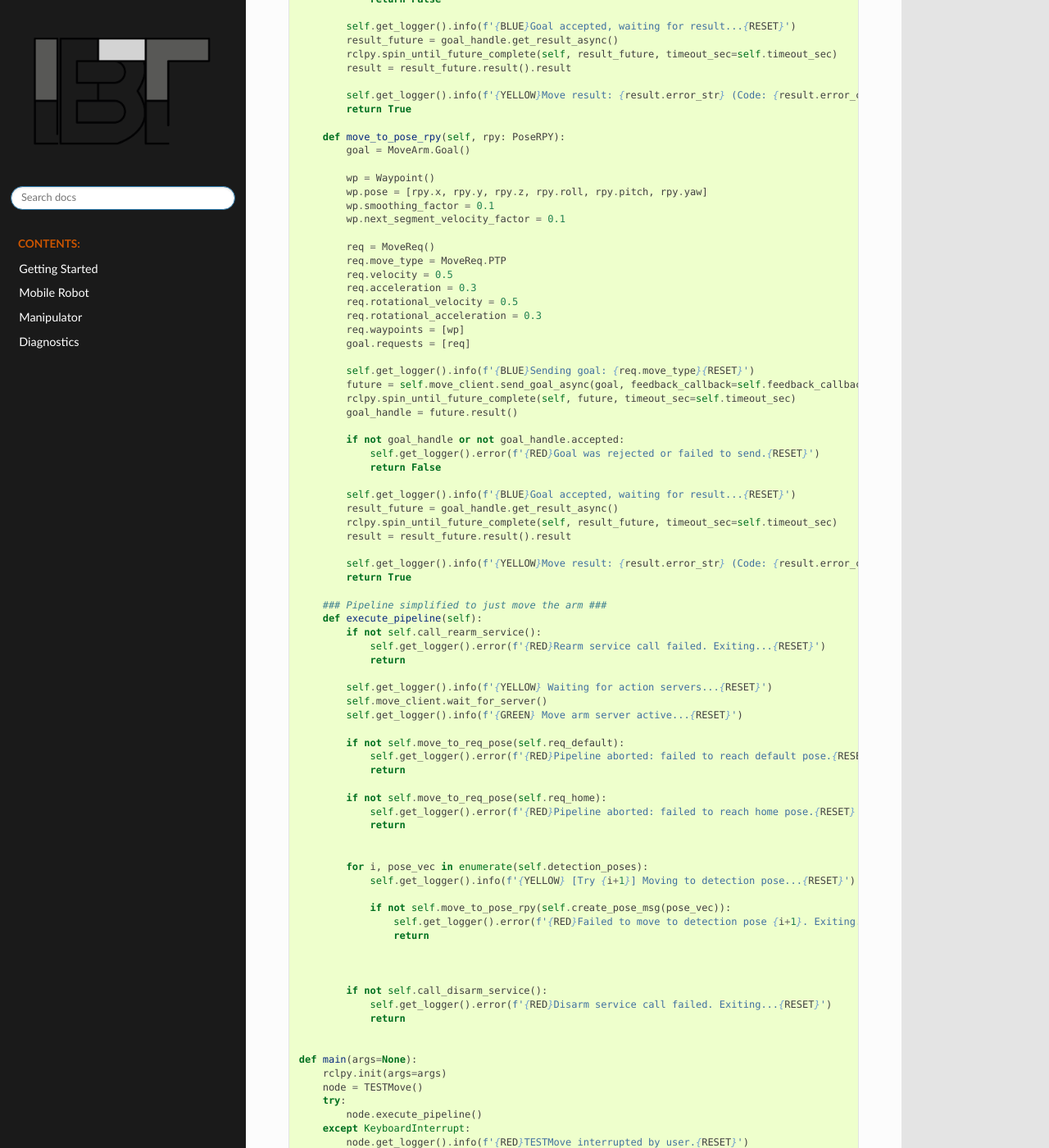
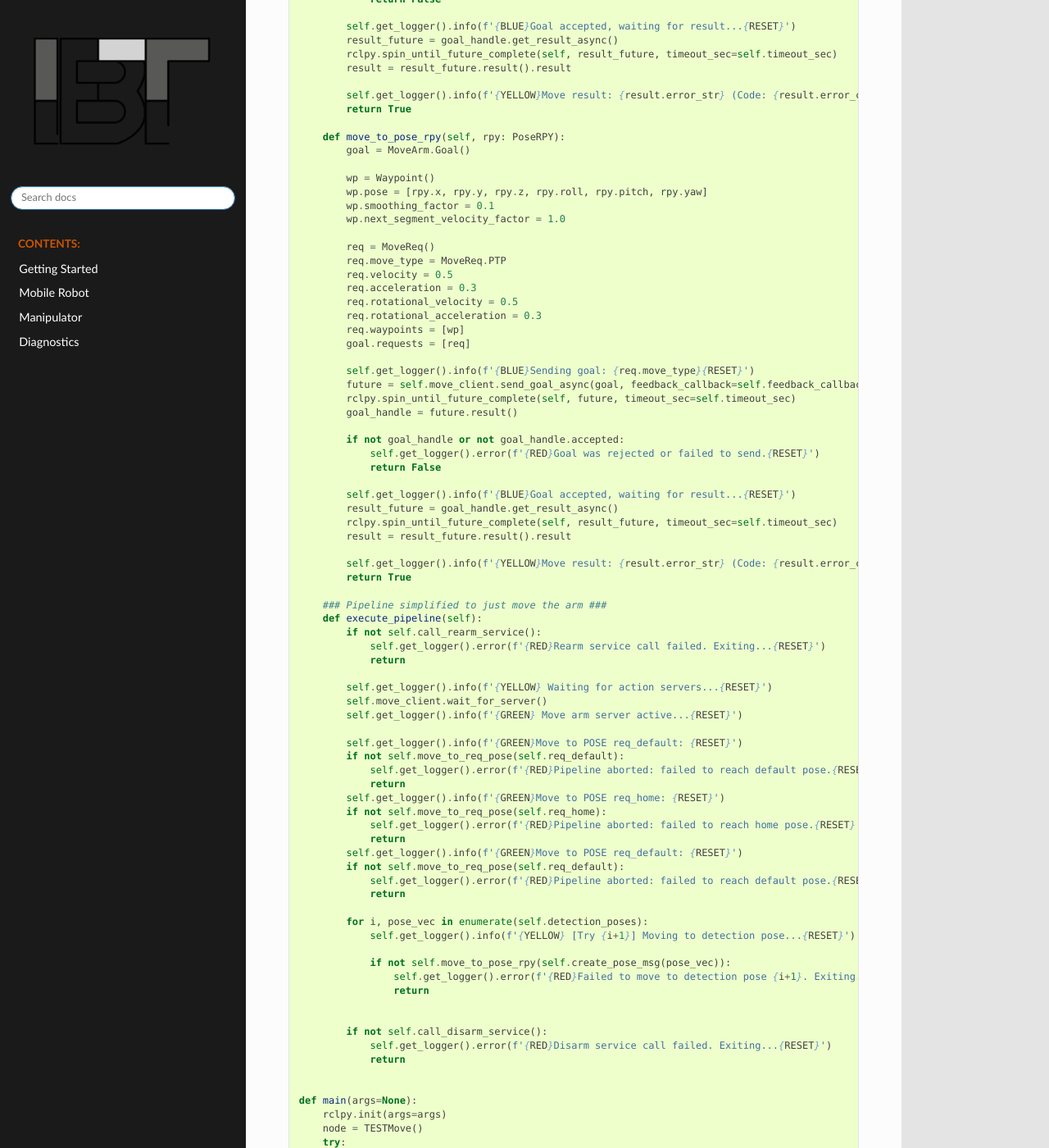
Before and after one commit to InnoboticsSRL/InnoboticsSRL.github.io, a Sphinx documentation site: the page built from docs/pages/features/pkgs/ibt_ros2_driver/ibt_ros2_driver.md, in a window 1280 px wide and 1400 px high, scrolled down 3707 px. Shown: the whole window at 82% size. Built offline with Sphinx 7.4.7 and the Read the Docs theme 3.1.0, drawn with Linux system fonts in a browser that asks for light colours; some of the changed text lies outside the part shown.

````diff
--- a/docs/conf.py
+++ b/docs/conf.py
@@ -9,7 +9,7 @@
 project = 'ComboFox'
 copyright = '2025, Innobotics'
 author = 'Innobotics'
-release = '2.0.0'
+release = '2.0.1'
 
 # -- General configuration ---------------------------------------------------
 # https://www.sphinx-doc.org/en/master/usage/configuration.html#general-configuration
--- a/docs/pages/features/pkgs/ibt_ros2_driver/ibt_ros2_driver.md
+++ b/docs/pages/features/pkgs/ibt_ros2_driver/ibt_ros2_driver.md
@@ -108,17 +108,16 @@ class TESTMove(Node):
         self.req_home.waypoints = [self.wp_home]
 
         self.wp_default = Waypoint()
-        # in joint
         self.wp_default.pose = [-1.361, -0.578, 1.607, 0.038, 0.384, 0.000]
         self.wp_default.smoothing_factor = 0.1
         self.wp_default.next_segment_velocity_factor = 0.1
 
         self.req_default = MoveReq()
         self.req_default.move_type = MoveReq.JOINT
-        self.req_home.velocity = 0.5
-        self.req_home.acceleration = 0.3
-        self.req_home.rotational_velocity = 0.5
-        self.req_home.rotational_acceleration = 0.3
+        self.req_default.velocity = 0.5
+        self.req_default.acceleration = 0.3
+        self.req_default.rotational_velocity = 0.5
+        self.req_default.rotational_acceleration = 0.3
         self.req_default.waypoints = [self.wp_default]
 
         # Detection poses in xyzRPY format wrt base_link
@@ -201,7 +201,7 @@ class TESTMove(Node):
         wp = Waypoint()
         wp.pose = [rpy.x, rpy.y, rpy.z, rpy.roll, rpy.pitch, rpy.yaw]
         wp.smoothing_factor = 0.1
-        wp.next_segment_velocity_factor = 0.1
+        wp.next_segment_velocity_factor = 1.0
 
         req = MoveReq()
         req.move_type = MoveReq.PTP
@@ -239,14 +239,18 @@ class TESTMove(Node):
         self.move_client.wait_for_server()
         self.get_logger().info(f'{GREEN} Move arm server active...{RESET}')
 
+        self.get_logger().info(f'{GREEN}Move to POSE req_default: {RESET}')
         if not self.move_to_req_pose(self.req_default):
             self.get_logger().error(f'{RED}Pipeline aborted: failed to reach default pose.{RESET}')
             return
-
+        self.get_logger().info(f'{GREEN}Move to POSE req_home: {RESET}')
         if not self.move_to_req_pose(self.req_home):
             self.get_logger().error(f'{RED}Pipeline aborted: failed to reach home pose.{RESET}')
             return
-
+        self.get_logger().info(f'{GREEN}Move to POSE req_default: {RESET}')
+        if not self.move_to_req_pose(self.req_default):
+            self.get_logger().error(f'{RED}Pipeline aborted: failed to reach default pose.{RESET}')
+            return
 
         for i, pose_vec in enumerate(self.detection_poses):
             self.get_logger().info(f'{YELLOW} [Try {i+1}] Moving to detection pose...{RESET}')
@@ -254,7 +258,6 @@ class TESTMove(Node):
             if not self.move_to_pose_rpy(self.create_pose_msg(pose_vec)):
                 self.get_logger().error(f'{RED}Failed to move to detection pose {i+1}. Exiting...{RESET}')
                 return
-
 
 
         if not self.call_disarm_service():
@@ -275,4 +278,5 @@ def main(args=None):
 
 if __name__ == '__main__':
     main()
+
 ```
````
Also changed, not shown: other parts of docs/pages/features/pkgs/ibt_ros2_driver/ibt_ros2_driver.md (+3 -2 lines).
